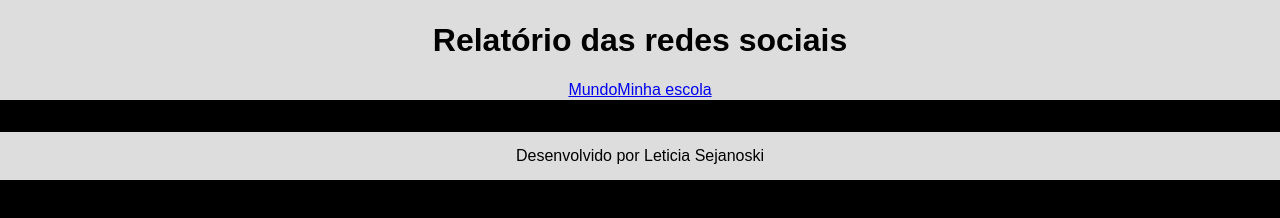
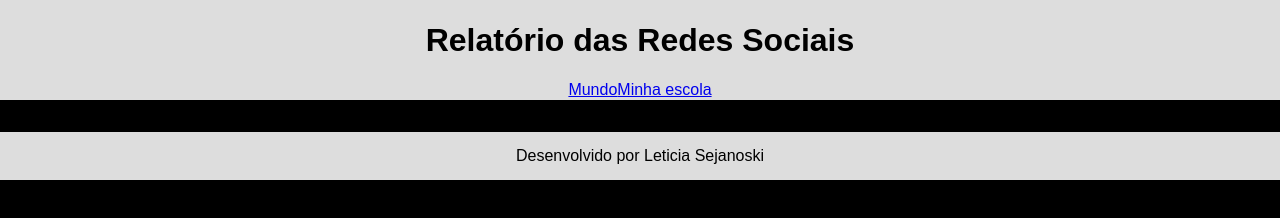
Before and after one commit to leticiaschisler07/redesSociais, a plain HTML site: page index.html in a window 1280 px wide. Drawn offline with Linux system fonts and the light colour scheme.

Commit message:
atualizei

```diff
--- a/index.html
+++ b/index.html
@@ -8,7 +8,7 @@
 </head>
 <body>
     <header>
-        <h1>Relatório das redes sociais</h1>
+        <h1>Relatório das Redes Sociais</h1>
         <nav>
             <a href="index.html">Mundo</a>
             <a href="#">Minha escola</a>
```
